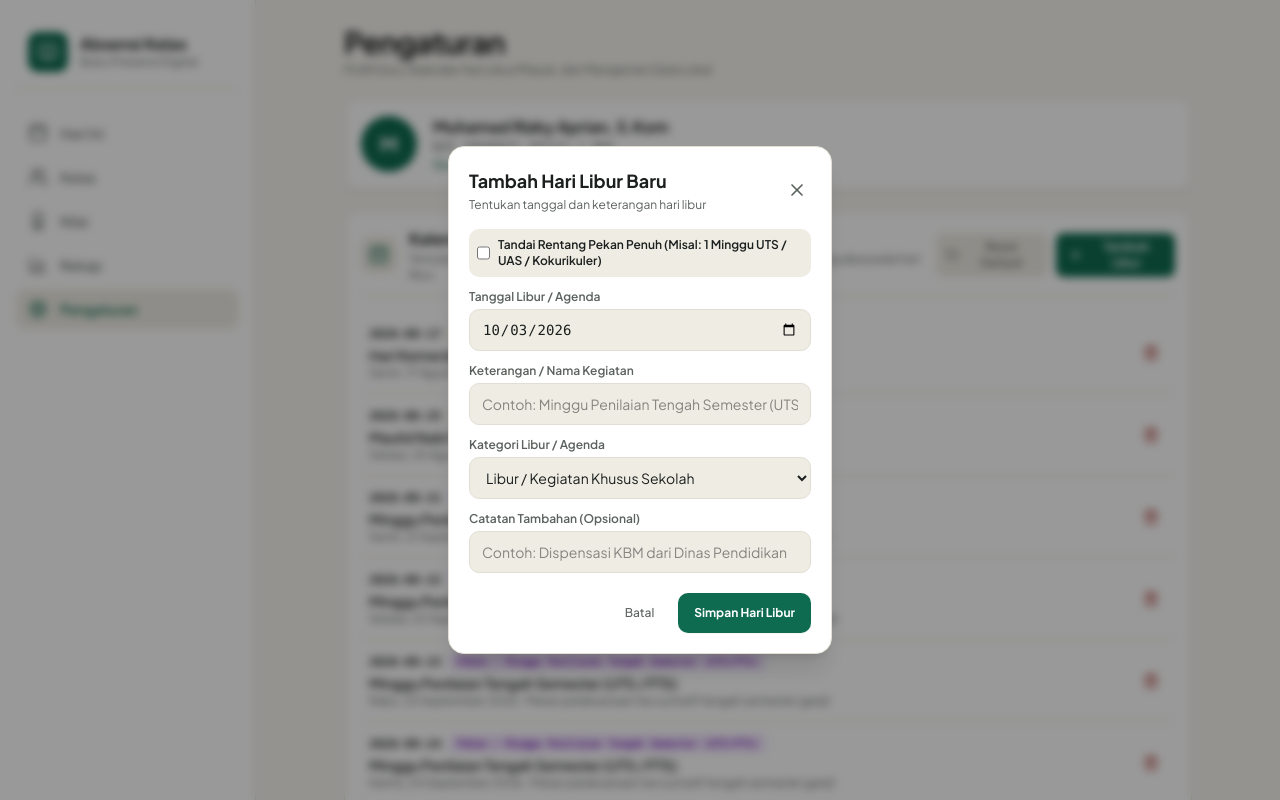
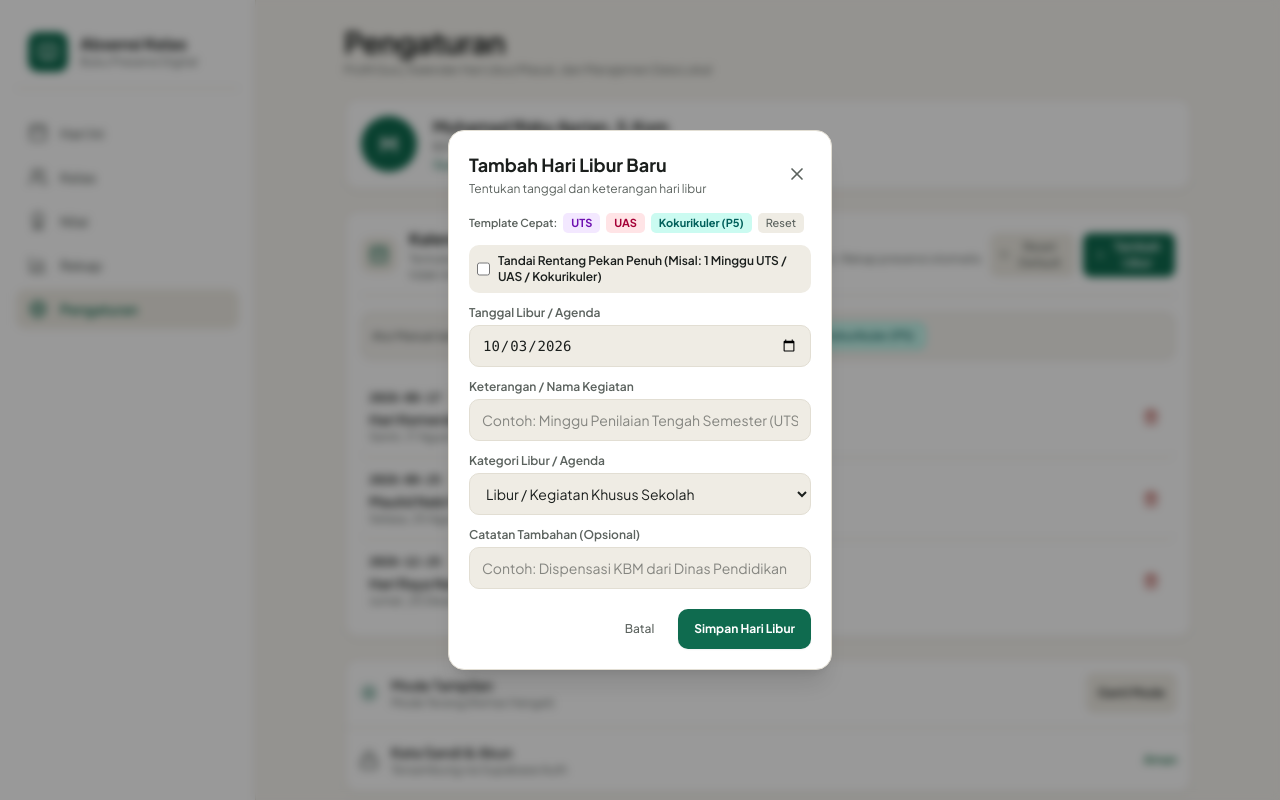
Before and after one commit to rizkyaprian25/Absensi, a Next.js app: page /settings in a window 1280 px wide. Both pictures are taken after a click on the button "Tambah Libur". Shown: the top 800 px of the page. Built offline with nearby package versions, Linux system fonts and the light colour scheme.

Commit message:
feat(calendar): remove automatic UTS and Kokurikuler defaults for full manual teacher control

```diff
--- a/src/app/settings/page.tsx
+++ b/src/app/settings/page.tsx
@@ -50,6 +50,37 @@ export default function SettingsPage() {
   useEffect(() => {
     setHolidays(getStoredHolidays());
   }, []);
+
+  /**
+   * Membuka modal dengan preset agenda pekan khusus (UTS, UAS, Kokurikuler, atau Libur Harian)
+   */
+  const openAddModalWithPreset = (preset?: "UTS" | "UAS" | "KOKURIKULER" | "SINGLE") => {
+    const today = new Date().toISOString().split("T")[0];
+    setNewDate(today);
+    setEndDate(today);
+    if (preset === "UTS") {
+      setIsRangeMode(true);
+      setNewCategory("UTS");
+      setNewName("Minggu Penilaian Tengah Semester (UTS / PTS)");
+      setNewDesc("Pekan pelaksanaan tes sumatif tengah semester ganjil");
+    } else if (preset === "UAS") {
+      setIsRangeMode(true);
+      setNewCategory("UAS");
+      setNewName("Minggu Penilaian Akhir Semester (UAS / PAS)");
+      setNewDesc("Pekan asesmen sumatif akhir semester ganjil");
+    } else if (preset === "KOKURIKULER") {
+      setIsRangeMode(true);
+      setNewCategory("KOKURIKULER");
+      setNewName("Minggu Kokurikuler / Projek P5");
+      setNewDesc("Kegiatan kokurikuler blok proyek bertema P5");
+    } else {
+      setIsRangeMode(false);
+      setNewCategory("SEKOLAH");
+      setNewName("");
+      setNewDesc("");
+    }
+    setIsAddModalOpen(true);
+  };
 
   const toggleTheme = () => {
     setIsDarkMode(!isDarkMode);
@@ -183,7 +214,7 @@ export default function SettingsPage() {
                 Kalender Hari Masuk &amp; Libur Sekolah
               </h2>
               <p className="text-xs text-[var(--text-secondary)]">
-                Tentukan hari efektif KBM dan hari libur agar rekap presensi tidak menghitung alpa pada hari libur.
+                Tentukan hari efektif KBM serta agenda khusus (Pekan UTS, UAS, Kokurikuler). Rekap presensi otomatis tidak menghitung alpa pada hari libur.
               </p>
             </div>
           </div>
@@ -200,14 +231,44 @@ export default function SettingsPage() {
             </button>
             <button
               type="button"
-              onClick={() => {
-                setNewDate(new Date().toISOString().split("T")[0]);
-                setIsAddModalOpen(true);
-              }}
+              onClick={() => openAddModalWithPreset("SINGLE")}
               className="min-h-[38px] px-3 py-1.5 rounded-[8px] bg-[var(--color-accent)] text-[var(--color-on-accent)] text-xs font-bold flex items-center gap-1.5 shadow-xs hover:opacity-95 transition-all"
             >
               <Plus className="w-4 h-4" />
               <span>Tambah Libur</span>
+            </button>
+          </div>
+        </div>
+
+        {/* Tombol Pintas Penentuan Jadwal Pekan Khusus (Manual oleh Guru) */}
+        <div className="flex items-center gap-2 flex-wrap p-2.5 bg-[var(--surface-recessed)]/60 rounded-[10px] border border-[var(--border-hairline)] text-xs">
+          <span className="font-semibold text-[var(--text-secondary)] text-[11px] shrink-0">
+            Atur Manual Jadwal Pekan:
+          </span>
+          <div className="flex items-center gap-1.5 flex-wrap">
+            <button
+              type="button"
+              onClick={() => openAddModalWithPreset("UTS")}
+              className="px-2.5 py-1 rounded-[6px] bg-purple-100 dark:bg-purple-950/70 text-purple-800 dark:text-purple-300 font-semibold hover:bg-purple-200 dark:hover:bg-purple-900 border border-purple-300 dark:border-purple-800 transition-colors flex items-center gap-1"
+            >
+              <Plus className="w-3 h-3" />
+              + Pekan UTS
+            </button>
+            <button
+              type="button"
+              onClick={() => openAddModalWithPreset("UAS")}
+              className="px-2.5 py-1 rounded-[6px] bg-rose-100 dark:bg-rose-950/70 text-rose-800 dark:text-rose-300 font-semibold hover:bg-rose-200 dark:hover:bg-rose-900 border border-rose-300 dark:border-rose-800 transition-colors flex items-center gap-1"
+            >
+              <Plus className="w-3 h-3" />
+              + Pekan UAS
+            </button>
+            <button
+              type="button"
+              onClick={() => openAddModalWithPreset("KOKURIKULER")}
+              className="px-2.5 py-1 rounded-[6px] bg-teal-100 dark:bg-teal-950/70 text-teal-800 dark:text-teal-300 font-semibold hover:bg-teal-200 dark:hover:bg-teal-900 border border-teal-300 dark:border-teal-800 transition-colors flex items-center gap-1"
+            >
+              <Plus className="w-3 h-3" />
+              + Pekan Kokurikuler (P5)
             </button>
           </div>
         </div>
@@ -387,6 +448,59 @@ export default function SettingsPage() {
             </div>
 
             <form onSubmit={handleAddHoliday} className="flex flex-col gap-3">
+              {/* Template Cepat */}
+              <div className="flex items-center gap-1.5 flex-wrap">
+                <span className="text-[11px] font-semibold text-[var(--text-secondary)]">Template Cepat:</span>
+                <button
+                  type="button"
+                  onClick={() => {
+                    setIsRangeMode(true);
+                    setNewCategory("UTS");
+                    setNewName("Minggu Penilaian Tengah Semester (UTS / PTS)");
+                    setNewDesc("Pekan pelaksanaan tes sumatif tengah semester ganjil");
+                  }}
+                  className="px-2 py-0.5 rounded-[5px] bg-purple-100 text-purple-800 dark:bg-purple-950 dark:text-purple-300 text-[11px] font-bold hover:opacity-90"
+                >
+                  UTS
+                </button>
+                <button
+                  type="button"
+                  onClick={() => {
+                    setIsRangeMode(true);
+                    setNewCategory("UAS");
+                    setNewName("Minggu Penilaian Akhir Semester (UAS / PAS)");
+                    setNewDesc("Pekan asesmen sumatif akhir semester ganjil");
+                  }}
+                  className="px-2 py-0.5 rounded-[5px] bg-rose-100 text-rose-800 dark:bg-rose-950 dark:text-rose-300 text-[11px] font-bold hover:opacity-90"
+                >
+                  UAS
+                </button>
+                <button
+                  type="button"
+                  onClick={() => {
+                    setIsRangeMode(true);
+                    setNewCategory("KOKURIKULER");
+                    setNewName("Minggu Kokurikuler / Projek P5");
+                    setNewDesc("Kegiatan kokurikuler blok proyek bertema P5");
+                  }}
+                  className="px-2 py-0.5 rounded-[5px] bg-teal-100 text-teal-800 dark:bg-teal-950 dark:text-teal-300 text-[11px] font-bold hover:opacity-90"
+                >
+                  Kokurikuler (P5)
+                </button>
+                <button
+                  type="button"
+                  onClick={() => {
+                    setIsRangeMode(false);
+                    setNewCategory("SEKOLAH");
+                    setNewName("");
+                    setNewDesc("");
+                  }}
+                  className="px-2 py-0.5 rounded-[5px] bg-[var(--surface-recessed)] text-[var(--text-secondary)] text-[11px] font-medium hover:text-[var(--text-primary)]"
+                >
+                  Reset
+                </button>
+              </div>
+
               {/* Pilihan Mode: 1 Hari atau Rentang Pekan (Minggu UTS, UAS, Kokurikuler) */}
               <div className="flex items-center gap-2 p-2 bg-[var(--surface-recessed)] rounded-[10px]">
                 <input
--- a/src/lib/calendarUtils.ts
+++ b/src/lib/calendarUtils.ts
@@ -5,11 +5,13 @@ import type {
 } from "../contracts/attendance.ts";
 
 /** Kunci penyimpanan lokal daftar hari libur kustom */
-export const STORAGE_KEY_HOLIDAYS = "absensi_custom_holidays_v1";
+export const STORAGE_KEY_HOLIDAYS = "absensi_custom_holidays_v2";
 
 /**
- * Daftar Hari Libur Default Tahun Ajaran 2026/2027 (Semester Ganjil)
+ * Daftar Hari Libur Nasional Resmi Tahun Ajaran 2026/2027 (Semester Ganjil)
  * SMP Negeri 3 Cibungbulang (Kabupaten Bogor)
+ * Catatan: Pekan UTS, UAS, dan Kokurikuler TIDAK diset otomatis oleh sistem,
+ * agar guru leluasa menentukan dan menyesuaikan sendiri tanggal pelaksanaannya.
  */
 export const DEFAULT_HOLIDAYS: HolidayItem[] = [
   {
@@ -26,128 +28,6 @@ export const DEFAULT_HOLIDAYS: HolidayItem[] = [
     category: "NASIONAL",
     description: "Peringatan hari besar keagamaan nasional",
   },
-  // Minggu Penilaian Tengah Semester (UTS / PTS Ganjil)
-  {
-    id: "hld-2026-09-21",
-    date: "2026-09-21",
-    name: "Minggu Penilaian Tengah Semester (UTS / PTS)",
-    category: "UTS",
-    description: "Pekan pelaksanaan tes sumatif tengah semester ganjil",
-  },
-  {
-    id: "hld-2026-09-22",
-    date: "2026-09-22",
-    name: "Minggu Penilaian Tengah Semester (UTS / PTS)",
-    category: "UTS",
-    description: "Pekan pelaksanaan tes sumatif tengah semester ganjil",
-  },
-  {
-    id: "hld-2026-09-23",
-    date: "2026-09-23",
-    name: "Minggu Penilaian Tengah Semester (UTS / PTS)",
-    category: "UTS",
-    description: "Pekan pelaksanaan tes sumatif tengah semester ganjil",
-  },
-  {
-    id: "hld-2026-09-24",
-    date: "2026-09-24",
-    name: "Minggu Penilaian Tengah Semester (UTS / PTS)",
-    category: "UTS",
-    description: "Pekan pelaksanaan tes sumatif tengah semester ganjil",
-  },
-  {
-    id: "hld-2026-09-25",
-    date: "2026-09-25",
-    name: "Minggu Penilaian Tengah Semester (UTS / PTS)",
-    category: "UTS",
-    description: "Pekan pelaksanaan tes sumatif tengah semester ganjil",
-  },
-  {
-    id: "hld-2026-10-01",
-    date: "2026-10-01",
-    name: "Hari Kesaktian Pancasila",
-    category: "SEKOLAH",
-    description: "Peringatan nasional & apel pagi sekolah",
-  },
-  // Minggu Kokurikuler / P5 (Projek Penguatan Profil Pelajar Pancasila)
-  {
-    id: "hld-2026-10-12",
-    date: "2026-10-12",
-    name: "Minggu Kokurikuler / Projek P5",
-    category: "KOKURIKULER",
-    description: "Kegiatan kokurikuler blok proyek bertema Kearifan Lokal & Rekayasa Teknologi",
-  },
-  {
-    id: "hld-2026-10-13",
-    date: "2026-10-13",
-    name: "Minggu Kokurikuler / Projek P5",
-    category: "KOKURIKULER",
-    description: "Kegiatan kokurikuler blok proyek bertema Kearifan Lokal & Rekayasa Teknologi",
-  },
-  {
-    id: "hld-2026-10-14",
-    date: "2026-10-14",
-    name: "Minggu Kokurikuler / Projek P5",
-    category: "KOKURIKULER",
-    description: "Kegiatan kokurikuler blok proyek bertema Kearifan Lokal & Rekayasa Teknologi",
-  },
-  {
-    id: "hld-2026-10-15",
-    date: "2026-10-15",
-    name: "Minggu Kokurikuler / Projek P5",
-    category: "KOKURIKULER",
-    description: "Kegiatan kokurikuler blok proyek bertema Kearifan Lokal & Rekayasa Teknologi",
-  },
-  {
-    id: "hld-2026-10-16",
-    date: "2026-10-16",
-    name: "Minggu Kokurikuler / Projek P5",
-    category: "KOKURIKULER",
-    description: "Kegiatan kokurikuler blok proyek bertema Kearifan Lokal & Rekayasa Teknologi",
-  },
-  {
-    id: "hld-2026-11-25",
-    date: "2026-11-25",
-    name: "Hari Guru Nasional (HGN)",
-    category: "SEKOLAH",
-    description: "Peringatan hari guru & apresiasi pendidik",
-  },
-  // Minggu Penilaian Akhir Semester (UAS / PAS / SAS Ganjil)
-  {
-    id: "hld-2026-11-30",
-    date: "2026-11-30",
-    name: "Minggu Penilaian Akhir Semester (UAS / PAS)",
-    category: "UAS",
-    description: "Pekan pelaksanaan asesmen sumatif akhir semester (PAS) ganjil",
-  },
-  {
-    id: "hld-2026-12-01",
-    date: "2026-12-01",
-    name: "Minggu Penilaian Akhir Semester (UAS / PAS)",
-    category: "UAS",
-    description: "Pekan pelaksanaan asesmen sumatif akhir semester (PAS) ganjil",
-  },
-  {
-    id: "hld-2026-12-02",
-    date: "2026-12-02",
-    name: "Minggu Penilaian Akhir Semester (UAS / PAS)",
-    category: "UAS",
-    description: "Pekan pelaksanaan asesmen sumatif akhir semester (PAS) ganjil",
-  },
-  {
-    id: "hld-2026-12-03",
-    date: "2026-12-03",
-    name: "Minggu Penilaian Akhir Semester (UAS / PAS)",
-    category: "UAS",
-    description: "Pekan pelaksanaan asesmen sumatif akhir semester (PAS) ganjil",
-  },
-  {
-    id: "hld-2026-12-04",
-    date: "2026-12-04",
-    name: "Minggu Penilaian Akhir Semester (UAS / PAS)",
-    category: "UAS",
-    description: "Pekan pelaksanaan asesmen sumatif akhir semester (PAS) ganjil",
-  },
   {
     id: "hld-2026-12-25",
     date: "2026-12-25",
@@ -157,6 +37,22 @@ export const DEFAULT_HOLIDAYS: HolidayItem[] = [
   },
 ];
 
+/**
+ * Membersihkan cache hari libur lama (v1) yang sebelumnya memuat tanggal otomatis
+ */
+function cleanupLegacyHolidays(): void {
+  if (typeof window === "undefined") return;
+  try {
+    if (localStorage.getItem("absensi_custom_holidays_v1") !== null) {
+      localStorage.removeItem("absensi_custom_holidays_v1");
+      if (localStorage.getItem(STORAGE_KEY_HOLIDAYS) === null) {
+        localStorage.setItem(STORAGE_KEY_HOLIDAYS, JSON.stringify(DEFAULT_HOLIDAYS));
+      }
+    }
+  } catch (err) {
+    console.warn("Peringatan saat membersihkan cache hari libur lama:", err);
+  }
+}
 
 /**
  * Mengambil daftar hari libur dari penyimpanan lokal (dengan fallback ke default)
@@ -165,6 +61,8 @@ export function getStoredHolidays(): HolidayItem[] {
   if (typeof window === "undefined") {
     return DEFAULT_HOLIDAYS;
   }
+
+  cleanupLegacyHolidays();
 
   try {
     const raw = localStorage.getItem(STORAGE_KEY_HOLIDAYS);
```
